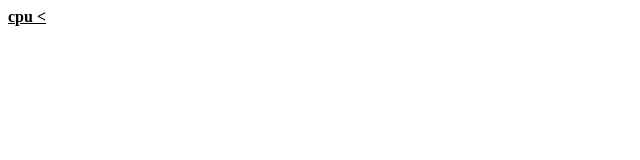
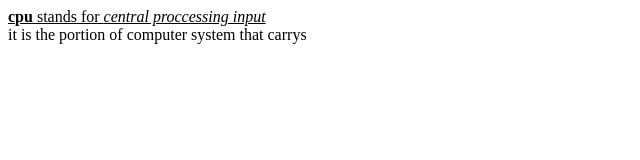
Before and after one commit to iamneo-production/daaeffbcffcfeafadaeccdfffebaeceaec, a website: page public/index.html in a window 1280 px wide. Shown: the whole page, without its empty margins (0-640 px from the left). Drawn offline with Linux system fonts and the light colour scheme.

Commit message:
Backup Commit

```diff
--- a/public/index.html
+++ b/public/index.html
@@ -1,7 +1,8 @@
 <html>
     <body>
         <p>
-            <u><b> cpu <</b></u>
+            <u><b> cpu </b>stands for <i>central proccessing input</i></u><br>
+   it is the portion of computer system that carrys
         </p>
     </body>
 </html>
```
